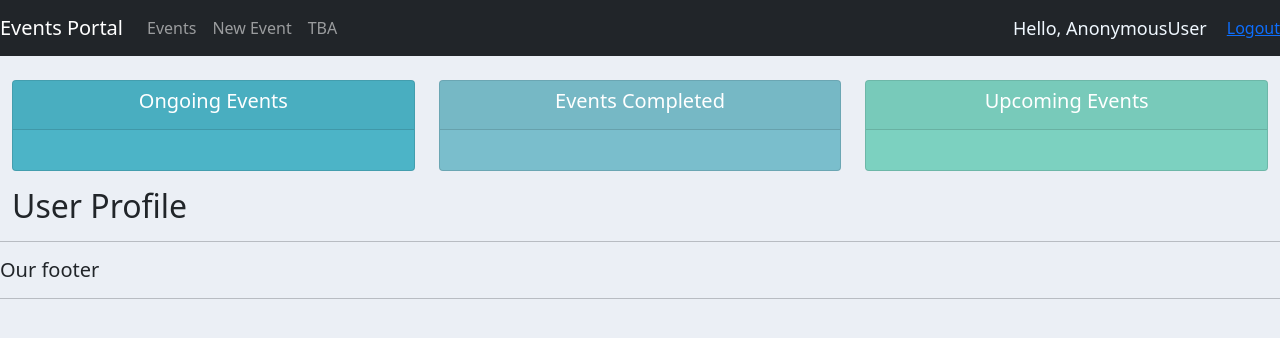
After one commit to UnnikrishnanNP/college-event-portal, a Django app: page /user_profile in a window 1280 px wide. The commit adds this page. Shown: the top 338 px of the page. Run offline with Django 3.2, Linux system fonts and the light colour scheme; some libraries are stand-ins or nearby versions.

Commit message:
added userprofile-page and some permissions added

```diff
--- a/event_portal/events/urls.py
+++ b/event_portal/events/urls.py
@@ -3,6 +3,7 @@ from . import views
 
 urlpatterns = [
     path('', views.home, name='home'),
+    path('user_profile', views.userProfile, name='user_profile'),
     path('register', views.registerPage, name='register'),
     path('login', views.loginPage, name='login'),
     path('logout', views.logoutUser, name='logout'),
--- a/event_portal/events/views.py
+++ b/event_portal/events/views.py
@@ -4,33 +4,36 @@ from .models import Event
 from django.contrib.auth import authenticate, login, logout
 from django.contrib import messages
 from django.contrib.auth.decorators import login_required
+from django.contrib.auth.models import Group
 from .forms import NewEventForm, UpdateEventForm, CreateUserForm
 from django.contrib.auth.forms import UserCreationForm
+from .decoraters import unauthenticated_user, allowed_users
 # Create your views here.
 
 
 # register page view
+@unauthenticated_user
 def registerPage(request):
-    if request.user.is_authenticated:
-        return redirect('home')
-    else:
-        form = CreateUserForm()
-        if request.method == 'POST':
-            form = CreateUserForm(request.POST)
-            if form.is_valid():
-                form.save()
-                user = form.cleaned_data.get('username')
-                messages.success(request, 'Account was created for ' + user)
-                return redirect('login')
+    form = CreateUserForm()
+    if request.method == 'POST':
+        form = CreateUserForm(request.POST)
+        if form.is_valid():
+            form.save()
+            username = form.cleaned_data.get('username')
+
+            group = Group.objects.get(name='user')
+            user.groups.add(group)
+
+            messages.success(request, 'Account was created for ' + username)
+            return redirect('login')
 
     context = {'form': form}
     return render(request, 'events/register.html', context)
 
 
 # login page view
+@unauthenticated_user
 def loginPage(request):
-    if request.user.is_authenticated:
-        return redirect('home')
     if request.method == 'POST':
         username = request.POST.get('username')
         password = request.POST.get('password')
@@ -53,6 +56,7 @@ def logoutUser(request):
 
 # home page view
 @login_required(login_url='login')
+# @admin_only
 def home(request):
     event = Event.objects.all()
     ongoing_events = event.filter(status='Ongoing Events').count()
@@ -64,9 +68,18 @@ def home(request):
 
     return render(request, 'events/dashboard.html', context)
 
+# user profile page view
+
+
+def userProfile(request):
+    context = {}
+    return render(request, 'events/user-profile.html')
 
 # events page view
+
+
 @login_required(login_url='login')
+@allowed_users(allowed_roles=['admins'])
 def events(request):
     event = Event.objects.all()
     return render(request, 'events/events.html', {'events': event})
--- /dev/null
+++ b/event_portal/static/css/navbar.css
@@ -0,0 +1,5 @@
+.hello-msg {
+        font-size: 18px;
+        color: aliceblue;
+        margin-right: 20px;
+    }
--- a/event_portal/templates/events/navbar.html
+++ b/event_portal/templates/events/navbar.html
@@ -1,12 +1,6 @@
 <!-- # tba is given so that in future to change its name -->
-
-<style>
-    .hello-msg {
-        font-size: 18px;
-        color: aliceblue;
-        margin-right: 20px;
-    }
-</style>
+{% load static %}
+<link rel="stylesheet" href="{% static 'css/navbar.css' %}">
 
 <nav class="navbar navbar-expand-lg navbar-dark bg-dark">
     <a class="navbar-brand" href="{% url 'home' %}">Events Portal</a>
--- /dev/null
+++ b/event_portal/templates/events/user-profile.html
@@ -0,0 +1,7 @@
+{% extends 'events/main.html' %}
+{% block content %}
+{% include 'events/status.html' %}
+
+<h2>User Profile</h2>
+
+{% endblock %}
```
Also changed, not shown: event_portal/events/decoraters.py (added, +48 -0 lines), event_portal/db.sqlite3.
